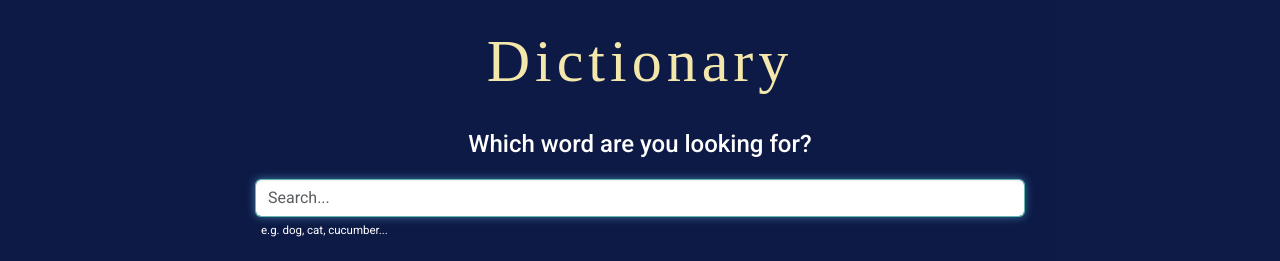
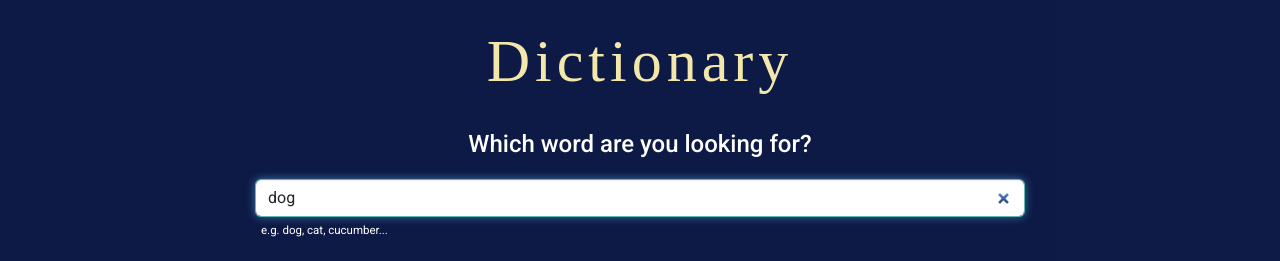
Before and after one commit to KrisTenFour/react-dictionary, a React (Create React App) app: page / in a window 1280 px wide. Shown: the top 261 px of the page. Built offline with nearby package versions, Linux system fonts and the light colour scheme; no server answers; a web font is replaced by a local one.

Commit message:
Add default value to input

```diff
--- a/src/Dictionary.js
+++ b/src/Dictionary.js
@@ -50,7 +50,7 @@ export default function Dictionary(props) {
                 <h2 className="sub-head">Which word are you looking for?</h2>
                 <form onSubmit={handleSubmit}>
                     <div >
-                        <input type="search" placeholder="Search..." onChange={handleKeywordChange} autoFocus={true} className="form-control" />
+                        <input type="search" placeholder="Search..." defaultValue={props.defaultKeyword} onChange={handleKeywordChange} autoFocus={true} className="form-control" />
                         <label className="form-text">e.g. dog, cat, cucumber...</label>
                     </div>
                 </form>
```
